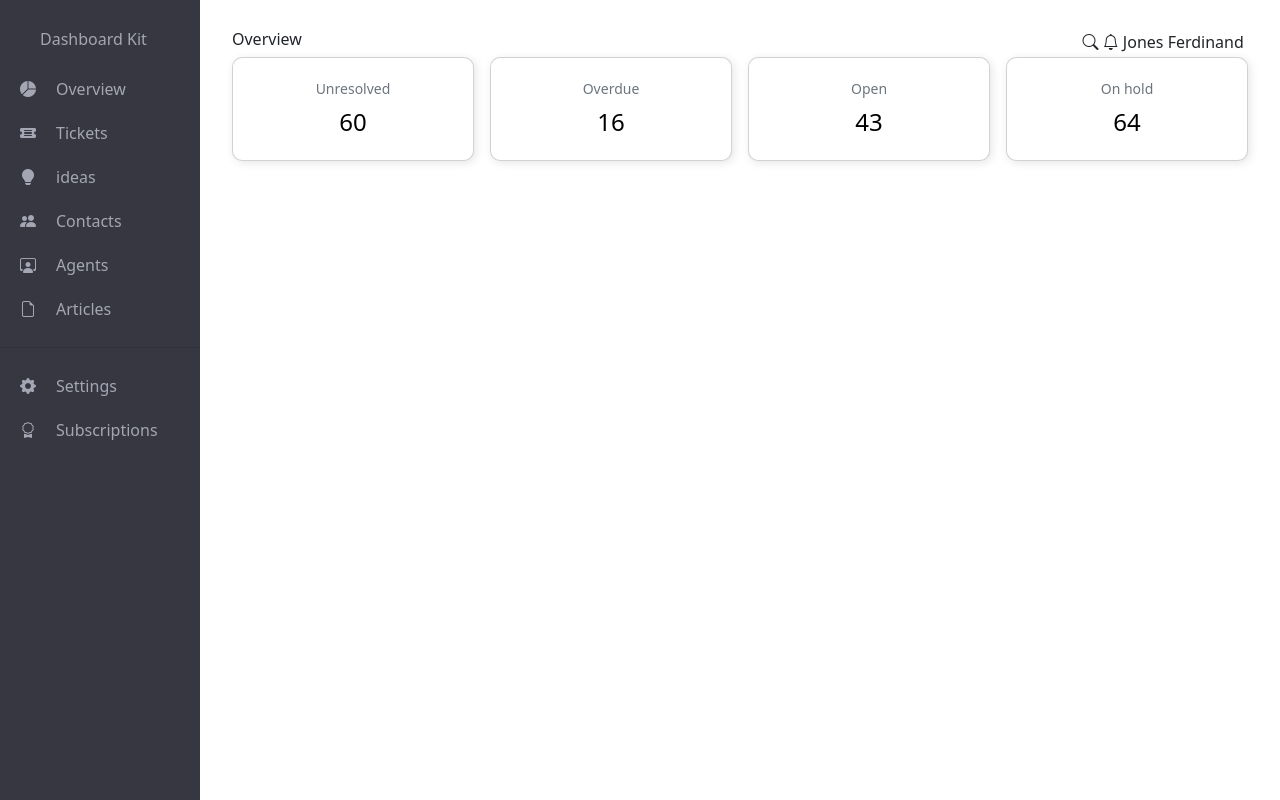
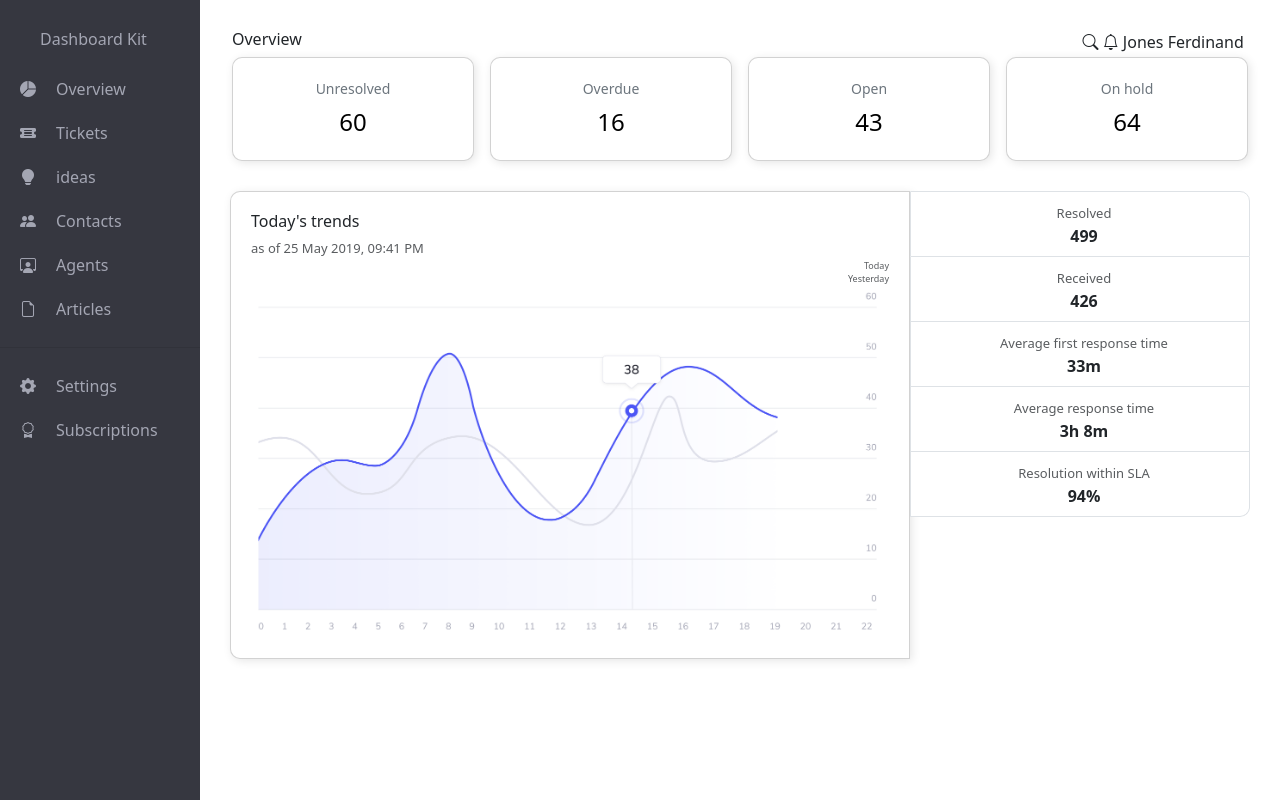
Before and after one commit to RagingLaxatives/Bootstrap-Collaboration, a website: page public/index.html in a window 1280 px wide. Drawn offline with nearby package versions, Linux system fonts and the light colour scheme.

Commit message:
Trends section v1

```diff
--- a/public/index.html
+++ b/public/index.html
@@ -3,7 +3,7 @@
 <head>
     <meta charset="UTF-8">
     <meta name="viewport" content="width=device-width, initial-scale=1.0">
-    <title>Overview</title>
+    <title>Overview/Bootstrap Kaoru Sakai and Gabriela Monzon</title>
 
     <!-- add bootstrap -->
     <link href="https://cdn.jsdelivr.net/npm/bootstrap@5.3.3/dist/css/bootstrap.min.css" rel="stylesheet"
@@ -89,6 +89,7 @@
 
         </div>
 
+        <!-- Overview -->
         <div class="container">
             <div class="row g-3 justify-content-center">
                 <div class="col-md">
@@ -119,6 +120,79 @@
         </div>
     </div>
 
-    <script src="https://cdn.jsdelivr.net/npm/bootstrap@5.3.3/dist/js/bootstrap.bundle.min.js"></script>
+
+
+    <!-- Today's Trends Section -->
+    <div class="trends">
+        <div class="row g-0 text-center">
+            <div class="col-sm-6 col-md-8">
+                <div id="card1" class="card">
+
+                        <p class="h6">Today's trends</p>
+                        <small id="small" class="text-body-secondary">as of 25 May 2019, 09:41 PM</small>
+
+
+
+                        <small id="today" class="text-body-secondary">Today</small>
+                        <small id="yesterday" class="text-body-secondary">Yesterday</small>
+
+
+                    <img src="assets/img/Graph.png" alt="Today's trends graph">
+                </div>
+            </div>
+
+
+            <div class="col-6 col-md-4">
+
+                <ol class="list-group">
+                    <li class="list-group-item">
+                    <div class="ms-2 me-auto">
+                        <small class="text-body-secondary">Resolved</small>
+                        <div class="fw-bold">499</div>
+                    </div>
+                    </li>
+                    <li class="list-group-item">
+                    <div class="ms-2 me-auto">
+                        <small class="text-body-secondary">Received</small>
+                        <div class="fw-bold">426</div>
+                    </div>
+                    </li>
+                    <li class="list-group-item">
+                    <div class="ms-2 me-auto">
+                        <small class="text-body-secondary">Average first response time</small>
+                        <div class="fw-bold">33m</div>
+                    </div>
+                    </li>
+                    <li class="list-group-item">
+                    <div class="ms-2 me-auto">
+                        <small class="text-body-secondary">Average response time</small>
+                        <div class="fw-bold">3h 8m</div>
+                    </div>
+                    </li>
+                    <li class="list-group-item">
+                    <div class="ms-2 me-auto">
+                        <small class="text-body-secondary">Resolution within SLA</small>
+                        <div class="fw-bold">94%</div>
+                    </div>
+                    </li>
+                </ol>
+
+            </div>
+
+
+        </div>
+
+    </div>
+
+
+
+
+
+
+
+
 </body>
+
+
+<script src="https://cdn.jsdelivr.net/npm/bootstrap@5.3.3/dist/js/bootstrap.bundle.min.js"></script>
 </html>
--- a/public/style.css
+++ b/public/style.css
@@ -74,3 +74,52 @@
     font-size: 24px;
     color: #000;
 }
+
+/* Today's Trends */
+
+
+
+.h6{
+    text-align: left;
+}
+
+.text-body-secondary{
+    text-align: left;
+    font-size: small;
+}
+
+
+/* Today's trends side list */
+
+
+.trends{
+
+    height: 100%;
+    margin-left: 200px;
+    padding: 0 30px 0 30px ;
+
+
+}
+
+#today, #yesterday{
+    text-align: right;
+    font-size: xx-small;
+
+}
+
+
+#small{
+    text-align: left;
+}
+
+#card1{
+    border-radius: 10px 0 0 10px ;
+
+}
+
+.list-group{
+    border-radius: 0 10px 10px 0;
+    text-align: center;
+    justify-content: center;
+
+}
```
Also changed, not shown: public/assets/img/Graph.png (added).
